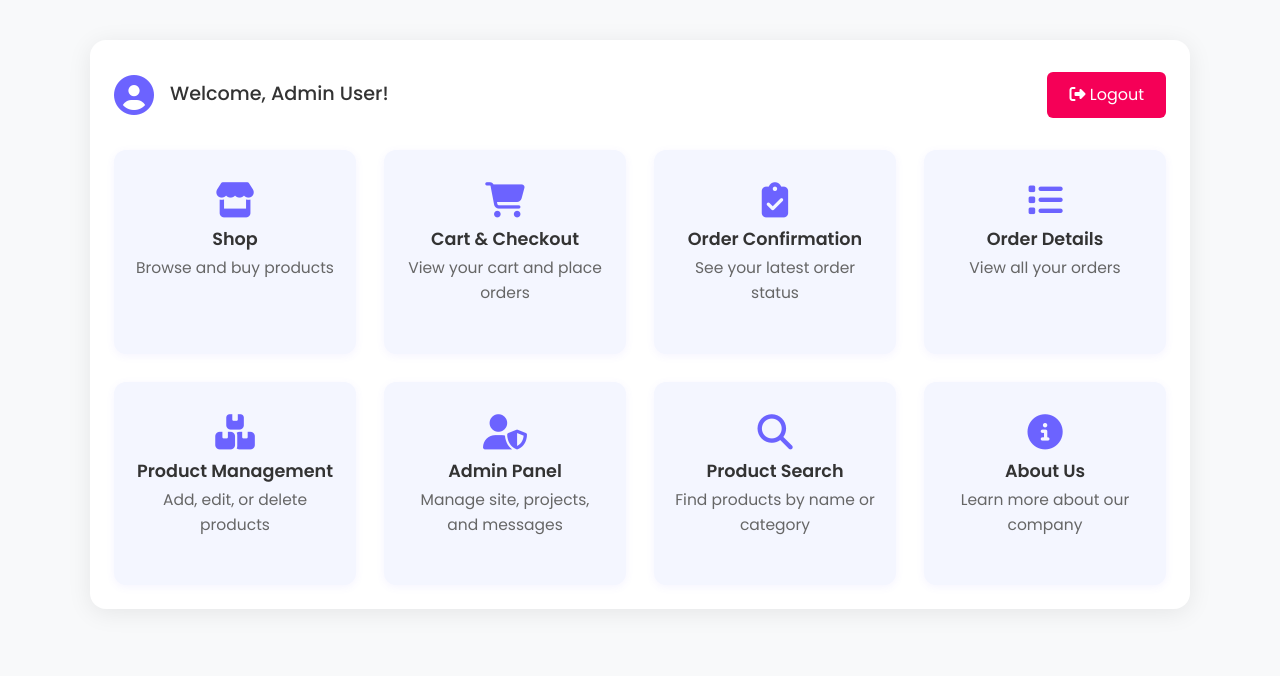
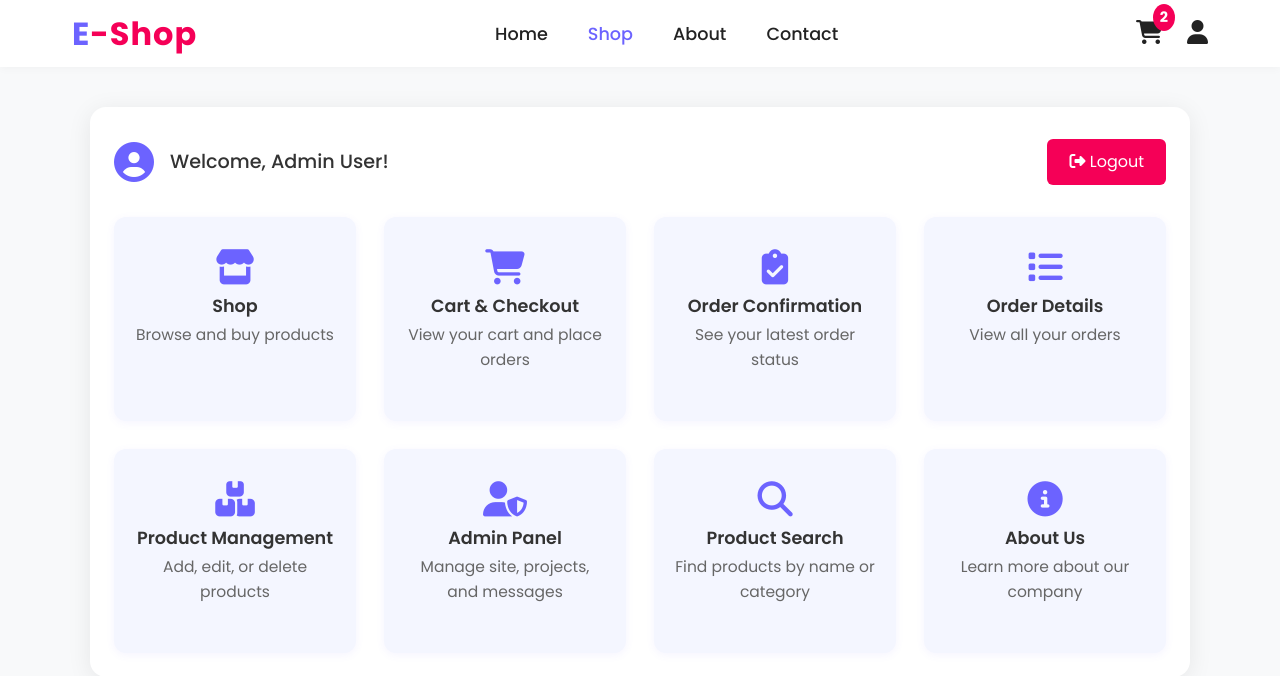
Before and after one commit to Yusuf-Siyam/shop-project1, a PHP site: page /homepage.php in a window 1280 px wide. Shown: the top 676 px of the page. Run offline with PHP 8.4, Linux system fonts and the light colour scheme; a user stored in the database is signed in; data comes from the database, SQL or seed files in the repository.

Commit message:
Home to about connect

```diff
--- a/shop-project-main/homepage.php
+++ b/shop-project-main/homepage.php
@@ -120,6 +120,30 @@ if($row = mysqli_fetch_array($query)) {
     </style>
 </head>
 <body>
+    <!-- Top Navigation Bar -->
+    <nav style="background: #fff; box-shadow: 0 2px 8px rgba(0,0,0,0.03); padding: 0.5rem 0;">
+        <div style="max-width: 1200px; margin: 0 auto; display: flex; align-items: center; justify-content: space-between; padding: 0 32px;">
+            <a href="homepage.php" style="font-size: 2rem; font-weight: bold; color: #6c63ff; text-decoration: none; letter-spacing: 1px;">
+                <span style="color: #6c63ff;">E</span><span style="color: #f50057;">-Shop</span>
+            </a>
+            <div style="display: flex; align-items: center; gap: 2.5rem;">
+                <a href="homepage.php" style="color: #222; text-decoration: none; font-weight: 500; font-size: 1.1rem;">Home</a>
+                <a href="shop.php" style="color: #6c63ff; text-decoration: none; font-weight: 500; font-size: 1.1rem;">Shop</a>
+                <a href="about-us.php" style="color: #222; text-decoration: none; font-weight: 500; font-size: 1.1rem;">About</a>
+                <a href="contact.php" style="color: #222; text-decoration: none; font-weight: 500; font-size: 1.1rem;">Contact</a>
+            </div>
+            <div style="display: flex; align-items: center; gap: 1.5rem;">
+                <a href="checkout.php" style="position: relative; color: #222; text-decoration: none; font-size: 1.5rem;">
+                    <i class="fas fa-shopping-cart"></i>
+                    <span style="position: absolute; top: -10px; right: -12px; background: #f50057; color: #fff; border-radius: 50%; padding: 2px 7px; font-size: 0.9rem; font-weight: bold;">2</span>
+                </a>
+                <a href="view-order.php" style="color: #222; text-decoration: none; font-size: 1.5rem;">
+                    <i class="fas fa-user"></i>
+                </a>
+            </div>
+        </div>
+    </nav>
+    <!-- End Top Navigation Bar -->
     <div class="dashboard-container">
         <div class="dashboard-header">
             <div class="user-info">
```
